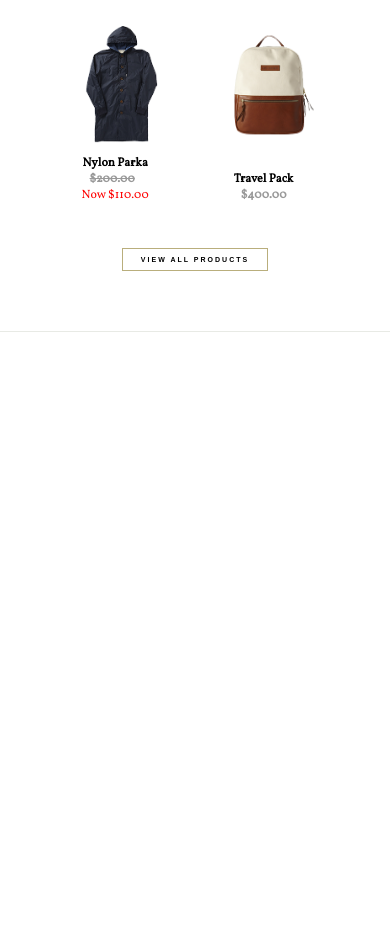
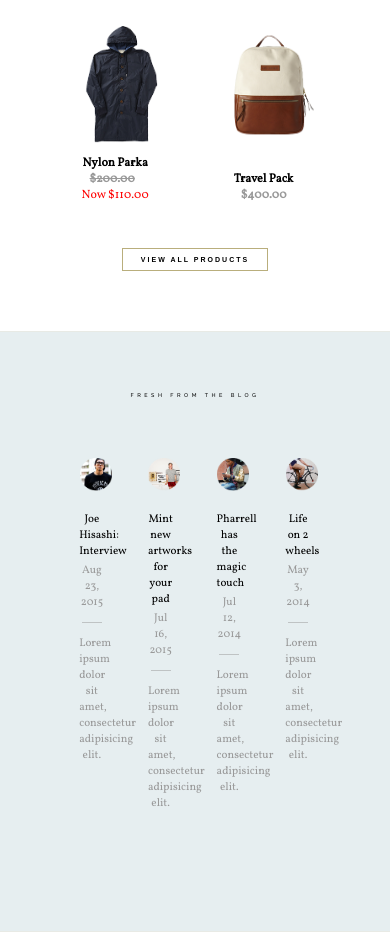
Before and after one commit to bevieboo/minimal, a website: page index.html in a window 390 px wide. Shown: the part 2379-3311 px from the top of the page. Before the commit the page ends 2711 px from the top, so only its background shows below. Drawn offline with Linux system fonts and the light colour scheme.

Commit message:
blog responsive 1000px

```diff
--- a/bundle/bundle.css
+++ b/bundle/bundle.css
@@ -1319,6 +1319,77 @@ img {
 .popular-view-all {
   margin-bottom: 60px; }
 
+.module-blog {
+  text-align: center;
+  width: 100%;
+  margin: 0 auto;
+  border-bottom: 1px solid #E8EAE5;
+  background-color: #E6EEF0;
+  padding-top: 60px;
+  padding-bottom: 60px; }
+
+.module-blog-title {
+  letter-spacing: 3.5px;
+  font-size: 1.4vw;
+  font-weight: 500; }
+
+.blog-wrap {
+  width: 70%;
+  margin: 60px auto;
+  font-family: "Vollkorn", serif; }
+
+.blog-one, .blog-two, .blog-three, .blog-four {
+  width: 24%;
+  display: inline-block;
+  vertical-align: top;
+  padding: 0 20px; }
+
+.blog-one-image, .blog-two-image, .blog-three-image, .blog-four-image {
+  margin: 0 auto;
+  width: 8.5vw;
+  height: 8.5vw;
+  background-size: contain;
+  background-repeat: no-repeat;
+  background-position: center center; }
+
+.blog-title {
+  margin-top: 20px;
+  font-size: 0.8em; }
+
+.blog-date {
+  margin-top: 3px;
+  font-size: 0.8em;
+  color: #999; }
+
+.blog-date:after {
+  content: "";
+  background-color: #999;
+  opacity: 0.5;
+  display: block;
+  width: 20px;
+  height: 1px;
+  position: relative;
+  left: 50%;
+  -webkit-transform: translateX(-50%);
+          transform: translateX(-50%);
+  margin: 12px 0; }
+
+.blog-snippet {
+  font-size: 0.8em;
+  color: #999; }
+
+.blog-one-image {
+  background-image: url("../images/index/blog1.png"); }
+
+.blog-two-image {
+  background-image: url("../images/index/blog2.png"); }
+
+.blog-three-image {
+  background-image: url("../images/index/blog3.png"); }
+
+.blog-four-image {
+  background-image: url("../images/index/blog4.png"); }
+
 @media (max-width: 1300px) {
   .banner-button {
     font-size: 0.8vw;
@@ -1340,7 +1411,13 @@ img {
   .featured-shirt {
     height: 60%; }
   .featured-pants2 {
-    height: 60%; } }
+    height: 60%; }
+  .blog-title {
+    font-size: 0.7em; }
+  .blog-date {
+    font-size: 0.7em; }
+  .blog-snippet {
+    font-size: 0.7em; } }
 
 @media (max-width: 1100px) {
   .header-logo {
--- a/index.html
+++ b/index.html
@@ -130,9 +130,41 @@
       <div class="popular-view-all">
         <a href=""><button class="big-button">VIEW ALL PRODUCTS</button></a>
       </div>
+    </div>
+
+    <div class="module-blog">
+      <div class="module-blog-header">
+        <h2 class="module-blog-title">FRESH FROM THE BLOG</h2>
+      </div>
+
+      <div class="blog-wrap">
+        <div class="blog-one">
+          <div class="blog-one-image"></div>
+          <div class="blog-title">Joe Hisashi: Interview</div>
+          <div class="blog-date">Aug 23, 2015</div>
+          <div class="blog-snippet">Lorem ipsum dolor sit amet, consectetur adipisicing elit.</div>
+        </div>
+        <div class="blog-two">
+          <div class="blog-two-image"></div>
+          <div class="blog-title">Mint new artworks for your pad</div>
+          <div class="blog-date">Jul 16, 2015</div>
+          <div class="blog-snippet">Lorem ipsum dolor sit amet, consectetur adipisicing elit.</div>
+        </div>
+        <div class="blog-three">
+          <div class="blog-three-image"></div>
+          <div class="blog-title">Pharrell has the magic touch</div>
+          <div class="blog-date">Jul 12, 2014</div>
+          <div class="blog-snippet">Lorem ipsum dolor sit amet, consectetur adipisicing elit.</div>
+        </div>
+        <div class="blog-four">
+          <div class="blog-four-image"></div>
+          <div class="blog-title">Life on 2 wheels</div>
+          <div class="blog-date">May 3, 2014</div>
+          <div class="blog-snippet">Lorem ipsum dolor sit amet, consectetur adipisicing elit.</div>
+        </div>
+      </div>
 
     </div>
-
 
     <script src="./javascripts/jQuery.js" charset="utf-8"></script>
     <script src="./javascripts/hamburger.js" charset="utf-8"></script>
--- a/scss/main.scss
+++ b/scss/main.scss
@@ -15,4 +15,5 @@
 @import "modules/index_banner";
 @import "modules/index_featured";
 @import "modules/index_popular";
+@import "modules/index_blog";
 @import "modules/index_media";
--- /dev/null
+++ b/scss/modules/_index_blog.scss
@@ -0,0 +1,94 @@
+.module-blog {
+  text-align: center;
+  width: 100%;
+  margin: 0 auto;
+  border-bottom: 1px solid $gray-nurse;
+  background-color: $mystic;
+  padding-top: 60px;
+  padding-bottom: 60px;
+}
+
+.module-blog-title {
+  letter-spacing: 3.5px;
+  font-size: 1.4vw;
+  font-weight: 500;
+}
+
+.blog-wrap {
+  width: 70%;
+  margin: 60px auto;
+  font-family: $font-family-vollkorn
+}
+
+%blog-dims {
+  width: 24%;
+  display: inline-block;
+  vertical-align: top;
+  padding: 0 20px;
+}
+%blog-image-dims {
+  margin: 0 auto;
+  width: 8.5vw;
+  height: 8.5vw;
+  background-size: contain;
+  background-repeat: no-repeat;
+  background-position: center center;
+}
+
+.blog-title {
+  margin-top: 20px;
+  font-size: 0.8em;
+}
+.blog-date {
+  margin-top: 3px;
+  font-size: 0.8em;
+  color: #999;
+}
+.blog-date:after {
+  content: "";
+  background-color: #999;
+  opacity: 0.5;
+  display: block;
+  width: 20px;
+  height: 1px;
+  position: relative;
+  left: 50%;
+  transform: translateX(-50%);
+  margin: 12px 0;
+}
+.blog-snippet {
+  font-size: 0.8em;
+  color: #999;
+}
+
+.blog-one {
+  @extend %blog-dims;
+}
+.blog-one-image {
+  @extend %blog-image-dims;
+  background-image: url('../images/index/blog1.png');
+}
+
+.blog-two {
+  @extend %blog-dims;
+}
+.blog-two-image {
+  @extend %blog-image-dims;
+  background-image: url('../images/index/blog2.png');
+}
+
+.blog-three {
+  @extend %blog-dims;
+}
+.blog-three-image {
+  @extend %blog-image-dims;
+  background-image: url('../images/index/blog3.png');
+}
+
+.blog-four {
+  @extend %blog-dims;
+}
+.blog-four-image {
+  @extend %blog-image-dims;
+  background-image: url('../images/index/blog4.png');
+}
--- a/scss/modules/_index_media.scss
+++ b/scss/modules/_index_media.scss
@@ -29,6 +29,15 @@
   }
   .featured-pants2 {
     height: 60%;
+  }
+  .blog-title {
+    font-size: 0.7em;
+  }
+  .blog-date {
+    font-size: 0.7em;
+  }
+  .blog-snippet {
+    font-size: 0.7em;
   }
 }
 
```
Also changed, not shown: images/index/blog1.png (added), images/index/blog2.png (added), images/index/blog3.png (added), images/index/blog4.png (added).
